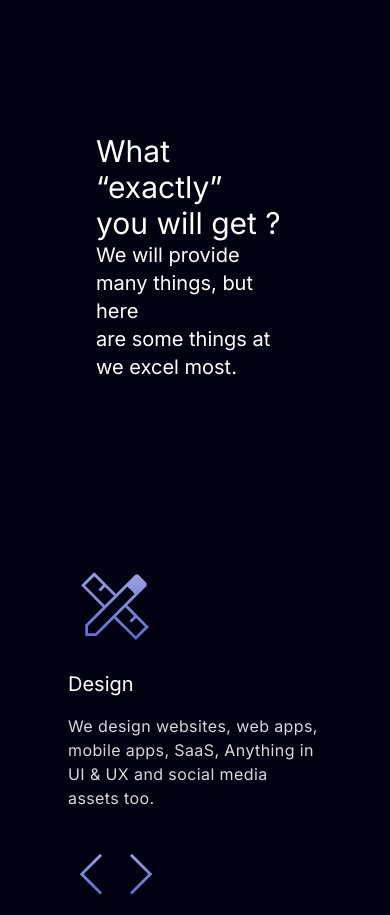
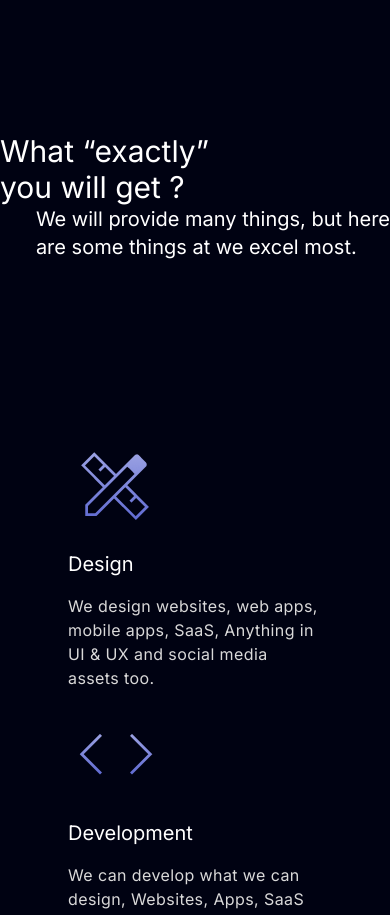
Before and after one commit to venilsutariya/portals, a Next.js app: page / in a window 390 px wide. Shown: the part 6380-7295 px from the top of the page. Built offline with nearby package versions, Linux system fonts and the light colour scheme.

Commit message:
add code

```diff
--- a/components/customUi/WhatYouGet.tsx
+++ b/components/customUi/WhatYouGet.tsx
@@ -21,7 +21,7 @@ const WhatYouGet = () => {
     return (
         <VisibilitySensor onChange={onVisibilityChange} partialVisibility>
             <div className={`pt-52 pb-44 ${isVisible ? 'animate__animated animate__slideInUp' : ''}`} style={{ backgroundColor: '#000212' }}>
-                <div className=" px-24">
+                <div className=" lg:px-24">
                     <div className="row row-cols-1 row-cols-lg-2 p-0 g-0">
                         <div className=" col">
                             <div className="lg:text-4xl text-white w-full text-3xl flex justify-start">
```
